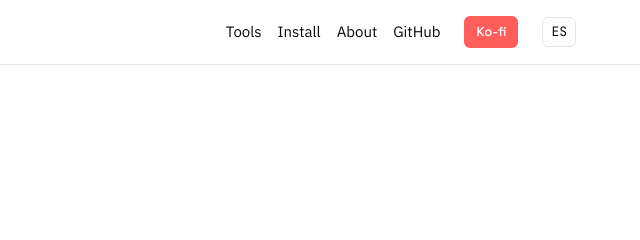
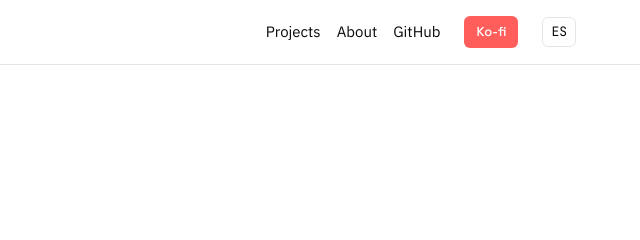
Before and after one commit to MFApplications/MFApplications.github.io, an Astro site: page / in a window 1280 px wide. Shown: the top 240 px of the page, 640-1280 px from the left. Built offline with nearby package versions, Linux system fonts and the light colour scheme; Astro itself is replaced by a stand-in of ours.

Commit message:
Fix header nav: replace dead anchors with Projects

```diff
--- a/src/components/Header.astro
+++ b/src/components/Header.astro
@@ -14,8 +14,7 @@ const altPath = locale === 'en' ? base + '/es/' : base + '/';
       <span class="brand-name">Applications</span>
     </a>
     <nav class="nav" aria-label="Primary">
-      <a href="#tools">{t(locale, 'nav.tools')}</a>
-      <a href="#install">{t(locale, 'nav.install')}</a>
+      <a href="#projects">{t(locale, 'nav.projects')}</a>
       <a href="#about">{t(locale, 'nav.about')}</a>
       <a href="https://github.com/MFApplications" rel="noopener" target="_blank">{t(locale, 'nav.github')}</a>
     </nav>
--- a/src/i18n/ui.ts
+++ b/src/i18n/ui.ts
@@ -4,8 +4,7 @@ export const ui = {
   en: {
     'site.title': 'MFApplications — open-source tools for archiving, downloading, and device management',
     'site.description': 'A catalog of open-source utilities by MFApplications: social media archivers, media downloaders, Android device tools, rclone managers, and browser extensions.',
-    'nav.tools': 'Tools',
-    'nav.install': 'Install',
+    'nav.projects': 'Projects',
     'nav.about': 'About',
     'nav.github': 'GitHub',
     'hero.eyebrow': 'MFApps',
@@ -42,8 +41,7 @@ export const ui = {
   es: {
     'site.title': 'MFApplications — herramientas open source para archivar, descargar y gestionar dispositivos',
     'site.description': 'Catálogo de utilidades open source de MFApplications: archivadores de redes sociales, descargadores de media, herramientas para Android, gestores de rclone y extensiones de navegador.',
-    'nav.tools': 'Herramientas',
-    'nav.install': 'Instalar',
+    'nav.projects': 'Proyectos',
     'nav.about': 'Acerca de',
     'nav.github': 'GitHub',
     'hero.eyebrow': 'MFApps',
--- a/src/pages/es/index.astro
+++ b/src/pages/es/index.astro
@@ -13,7 +13,7 @@ const locale = 'es';
   <Header locale={locale} />
   <main id="main">
     <Hero locale={locale} />
-    <section class="section orgs-intro">
+    <section id="projects" class="section orgs-intro">
       <div class="container">
         <h2>{t(locale, 'projects.title')}</h2>
         <p class="section-lead">{t(locale, 'projects.lead')}</p>
--- a/src/pages/index.astro
+++ b/src/pages/index.astro
@@ -13,7 +13,7 @@ const locale = 'en';
   <Header locale={locale} />
   <main id="main">
     <Hero locale={locale} />
-    <section class="section orgs-intro">
+    <section id="projects" class="section orgs-intro">
       <div class="container">
         <h2>{t(locale, 'projects.title')}</h2>
         <p class="section-lead">{t(locale, 'projects.lead')}</p>
```
